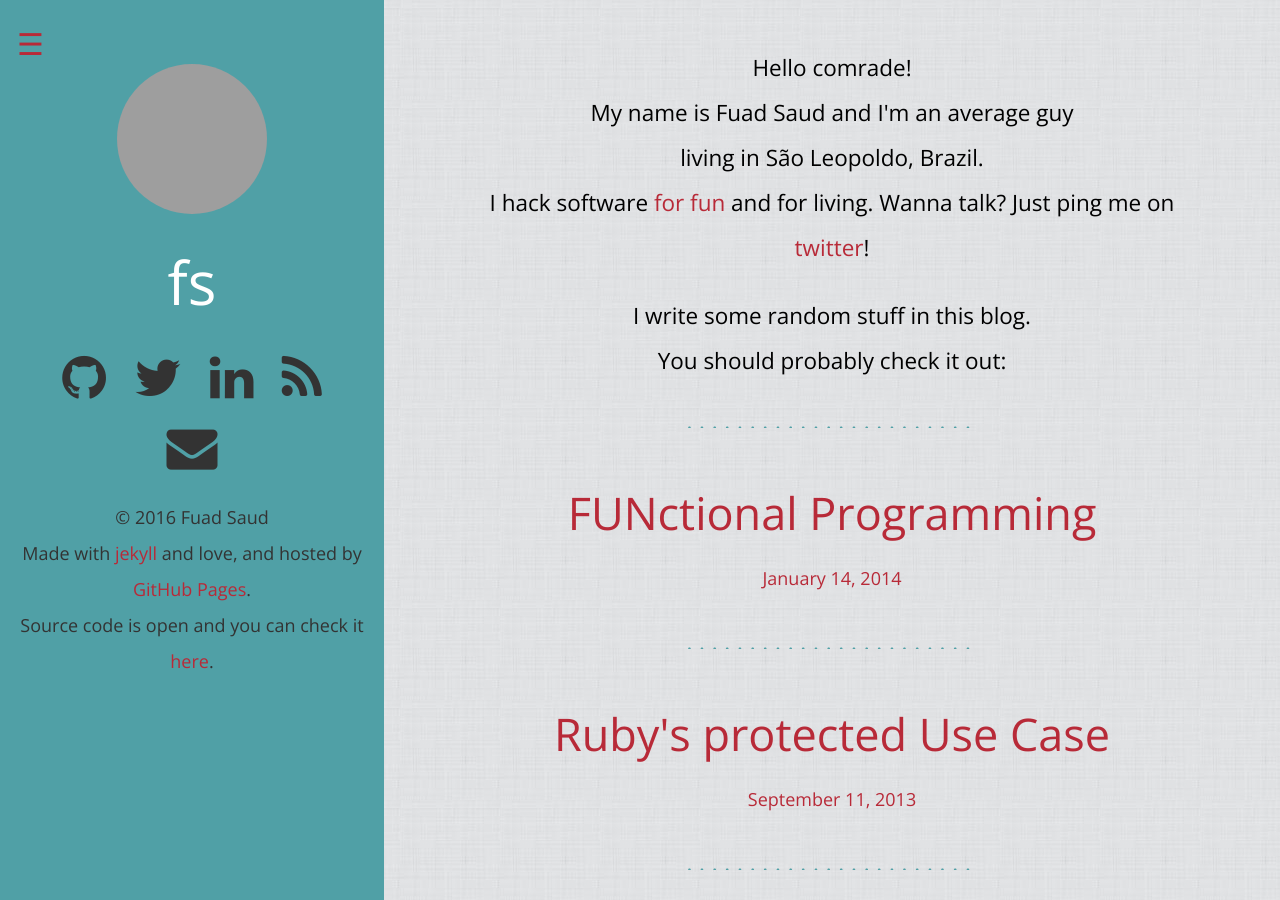
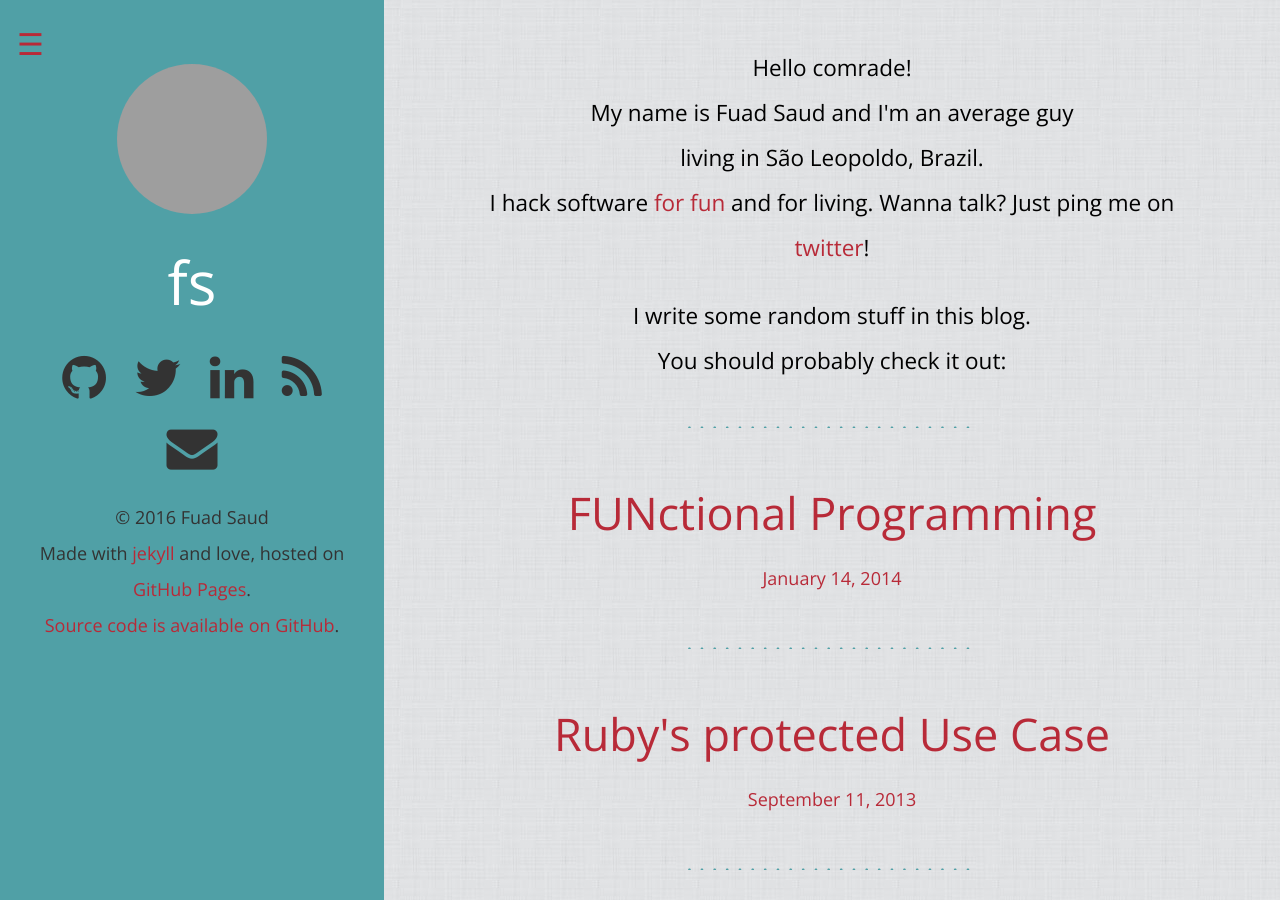
Before and after one commit to fuadsaud/fuadsaud.github.io, a Jekyll site: the page built from index.html, in a window 1280 px wide and 900 px high. Built offline with Jekyll 4.4.1, drawn with Linux system fonts in a browser that asks for light colours; nearby versions of some CDN libraries; grey boxes are pictures that could not be loaded.

Commit message:
Wordsmith

```diff
--- a/_includes/copyright.html
+++ b/_includes/copyright.html
@@ -1,8 +1,7 @@
 <p>
     © {{ site.time | date: '%Y' }} {{ site.author.name }}<br>
     Made with <a href="//jekyllrb.com" target="_blank">jekyll</a>
-    and love, and hosted by
+    and love, hosted on
     <a href="//pages.github.com" target="_blank">GitHub Pages</a>.<br>
-    Source code is open and you can check it
-    <a href="{{ site.repo_url }}" target="_blank">here</a>.<br>
+    <a href="{{ site.repo_url }}" target="_blank">Source code is available on GitHub</a>.<br>
 </p>
```
